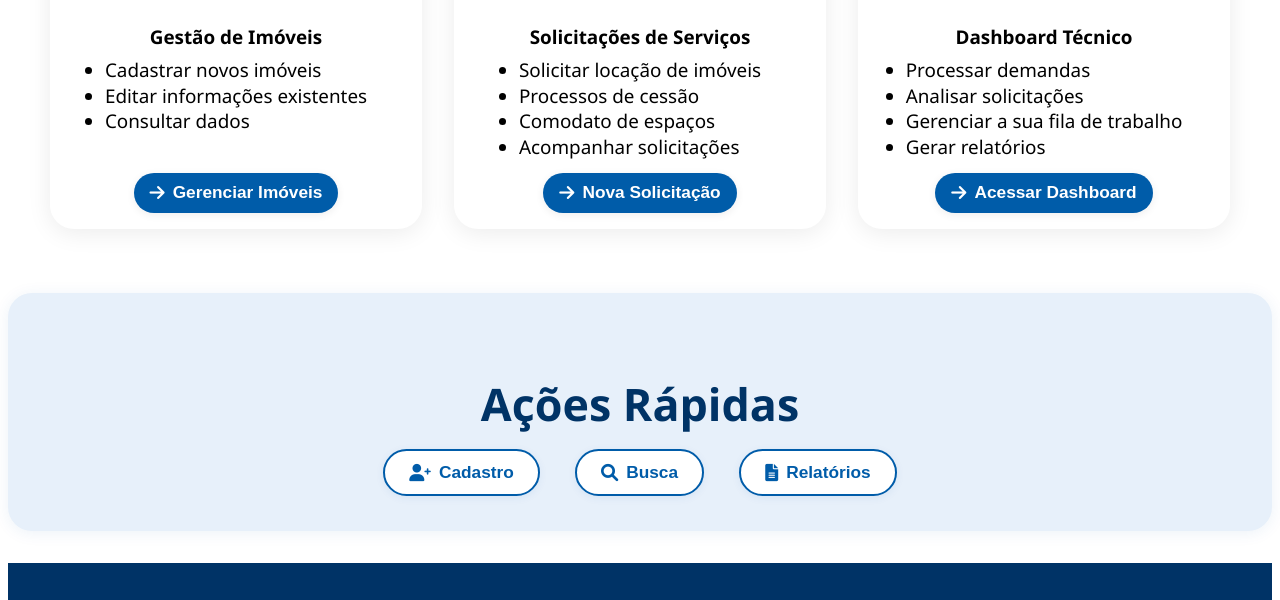
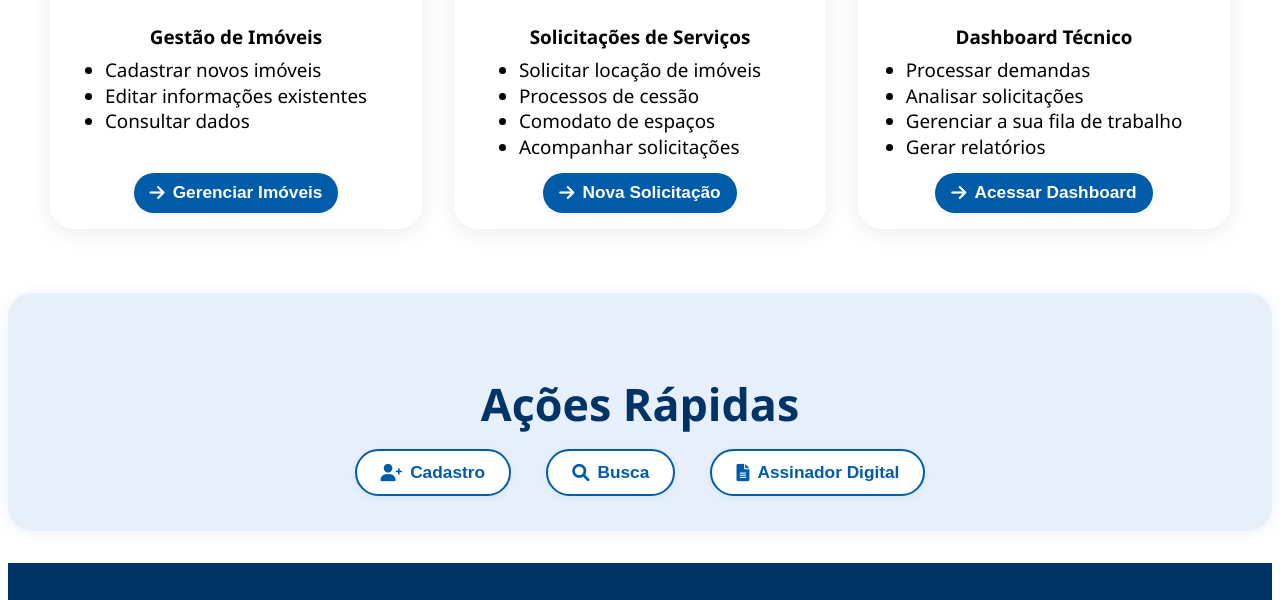
Before and after one commit to osvaldojeronymo/silic-portal-imoveis, a plain HTML site: page index.html in a window 1280 px wide. Shown: the part 553-1153 px from the top of the page. Drawn offline with Linux system fonts and the light colour scheme.

Commit message:
Atualizar label do botão para 'Assinador Digital'

```diff
--- a/index.html
+++ b/index.html
@@ -105,7 +105,7 @@
                     </button>
                     <button class="quick-btn" onclick="window.open('https://osvaldojeronymo.github.io/silic-digital-signer/', '_blank')">
                         <i class="fas fa-file-alt"></i>
-                        Relatórios
+                        Assinador Digital
                     </button>
                 </div>
             </div>
```
